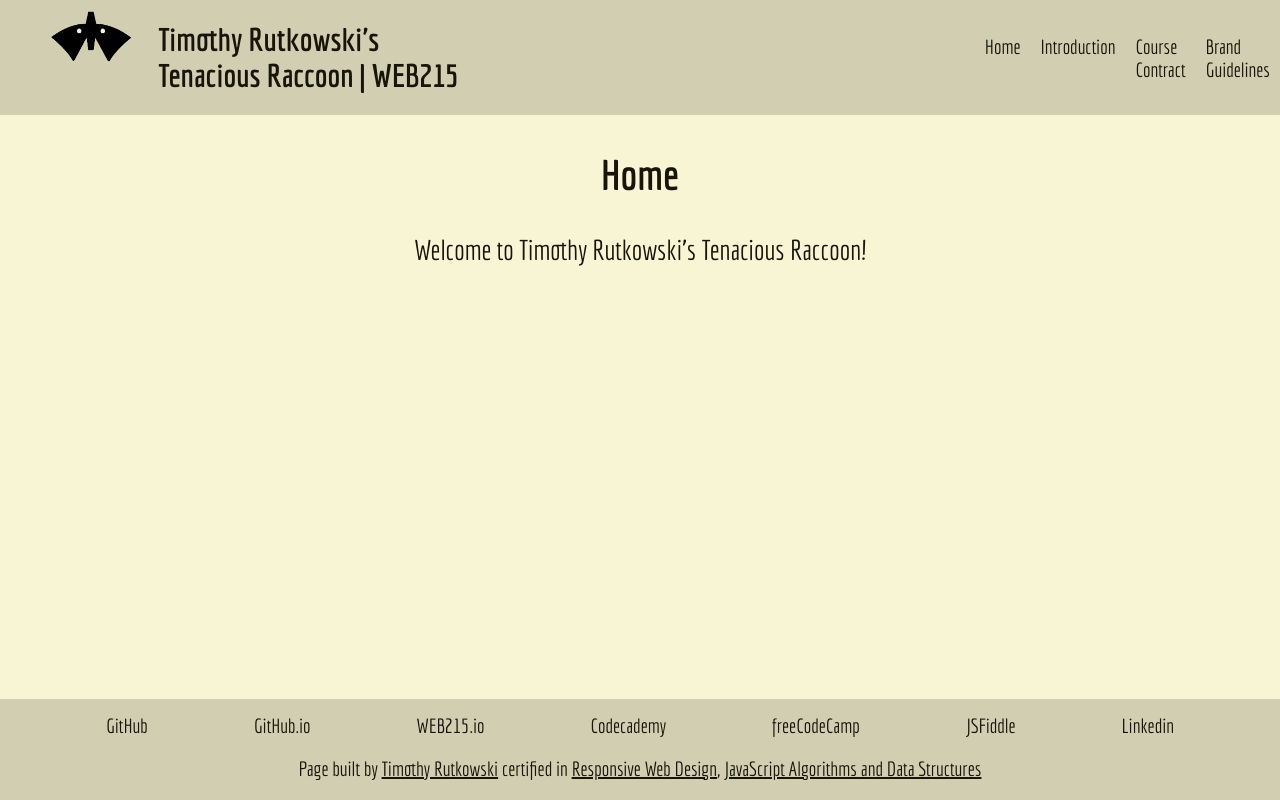
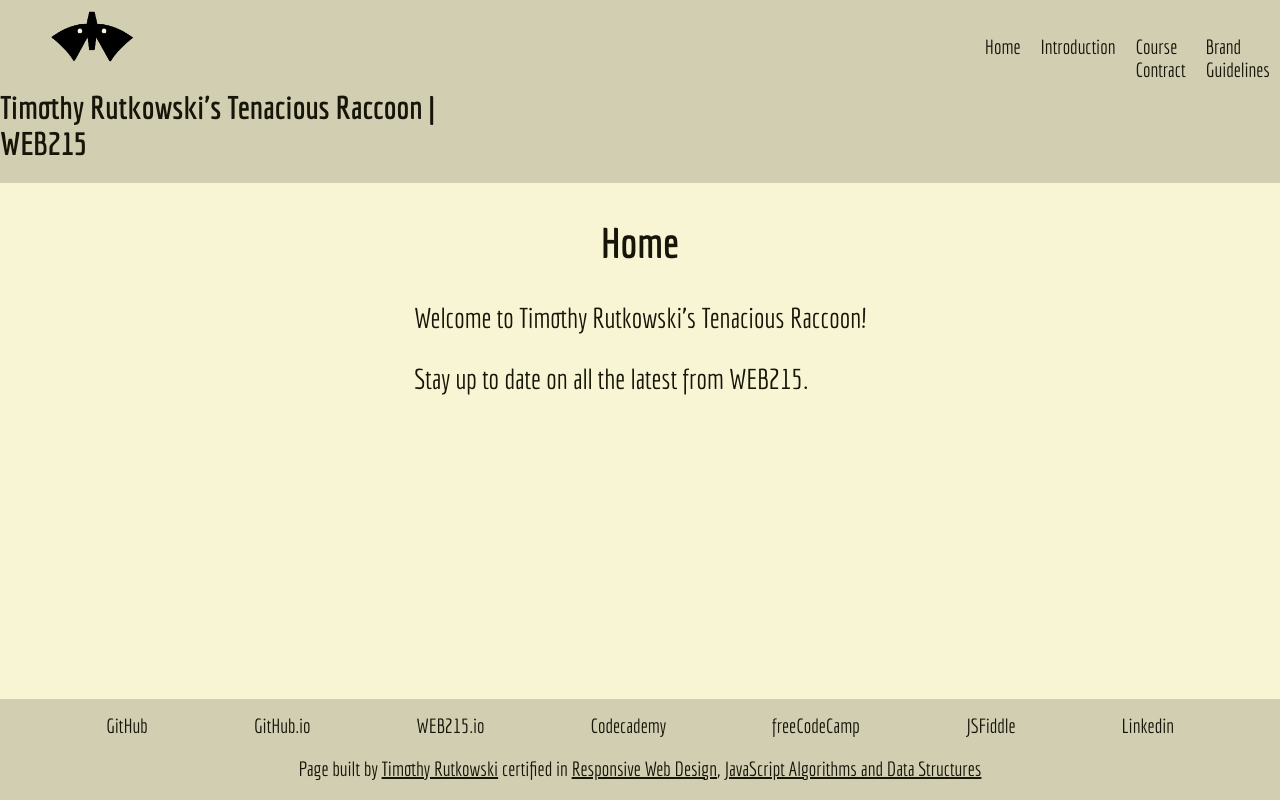
Before and after one commit to Trutkow0/web215, a plain HTML site: page index.html in a window 1280 px wide. Drawn offline with Linux system fonts and the light colour scheme.

Commit message:
Update index.html

```diff
--- a/index.html
+++ b/index.html
@@ -20,8 +20,10 @@
 
 <body>
         <header>
-                <img src="images/TR_logo215.png" alt="Tenacious Raccoon logo" width="85" height="55">
-                <h1>Timothy Rutkowski's Tenacious Raccoon | WEB215 </h1>
+                <div class="banner">
+                        <img src="images/TR_logo215.png" alt="Tenacious Raccoon logo" width="85" height="55">
+                        <h1 id="banner-text">Timothy Rutkowski's Tenacious Raccoon | WEB215 </h1>
+                </div>
                         <nav>
                                 <ul>
                                         <li><a href="index.html">Home</a></li>
@@ -36,6 +38,7 @@
         <main>
                 <h2>Home</h2>
                         <p>Welcome to Timothy Rutkowski's Tenacious Raccoon!</p>
+                        <p>Stay up to date on all the latest from WEB215.</p>
 
         </main>
 
```
